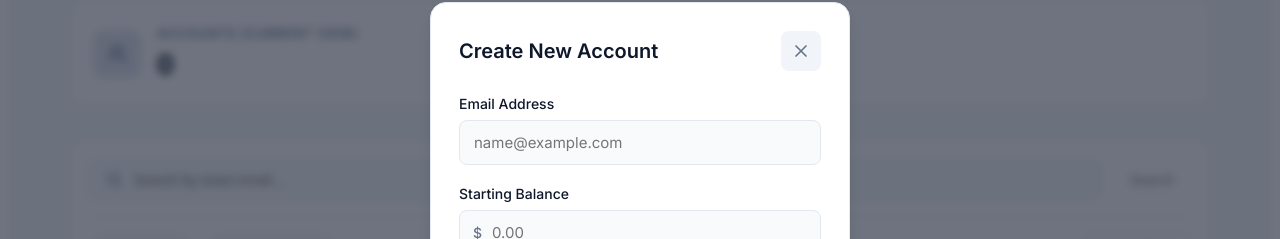
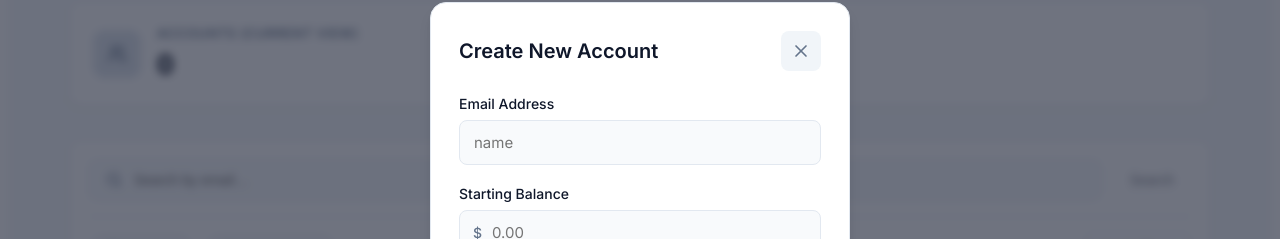
Before and after one commit to Beshoy-05/AccountSystem, a React (Vite) app: page / in a window 1280 px wide. Both pictures are taken after a click on the button "New Account". Shown: the part 151-390 px from the top of the page. Built offline with nearby package versions, Linux system fonts and the light colour scheme; no server answers.

Commit message:
Update App.jsx

```diff
--- a/src/App.jsx
+++ b/src/App.jsx
@@ -169,23 +169,35 @@ export default function App() {
 
 async function searchByEmail() {
   const email = searchEmail.trim();
+
   if (!email) return;
+
   setSearching(true);
   setLoadError(null);
+
   try {
-      const res = await fetch(`${API_BASE_URL}/search?email=${encodeURIComponent(email)}`);
+    const res = await fetch(
+      `${API_BASE_URL}/search?email=${encodeURIComponent(email)}`
+    );
+
     if (res.status === 404) {
       setSearchActive(true);
       setAccounts([]);
       return;
     }
+
     if (!res.ok) {
       const msg = await readErrorMessage(res);
-        throw new Error(msg || "Couldn't search for that account. Please try again.");
+      throw new Error(
+        msg || "Couldn't search for that account. Please try again."
+      );
     }
-      const account = await res.json();
+
+    const accounts = await res.json();
+
     setSearchActive(true);
-      setAccounts(account ? [account] : []);
+    setAccounts(Array.isArray(accounts) ? accounts : []);
+
   } catch (err) {
     setLoadError(
       err instanceof TypeError
@@ -356,7 +368,7 @@ export default function App() {
             <Search size={16} className="text-muted" />
             <input
               type="text"
-              placeholder="Search by exact email…"
+              placeholder="Search by email…"
               value={searchEmail}
               onChange={(e) => setSearchEmail(e.target.value)}
               onKeyDown={(e) => e.key === "Enter" && searchByEmail()}
@@ -643,7 +655,7 @@ function AddModal({ onClose, onSubmit }) {
       <form className="modal-form" onSubmit={submit}>
         <label>
           Email Address
-          <input type="text" required value={email} onChange={(e) => setEmail(e.target.value)} placeholder="name@example.com" />
+          <input type="text" required value={email} onChange={(e) => setEmail(e.target.value)} placeholder="name" />
         </label>
         <label>
           Starting Balance
```
Lines whose indentation alone changed are shown as unchanged.
